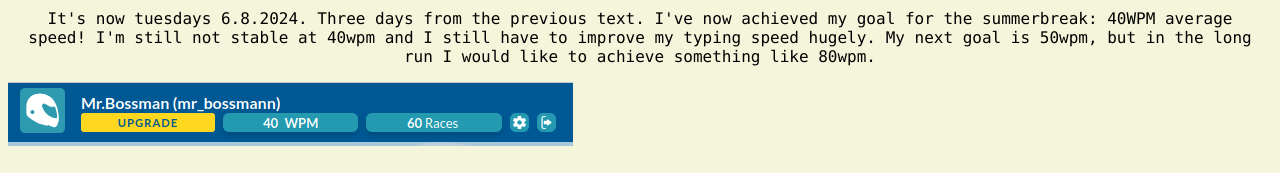
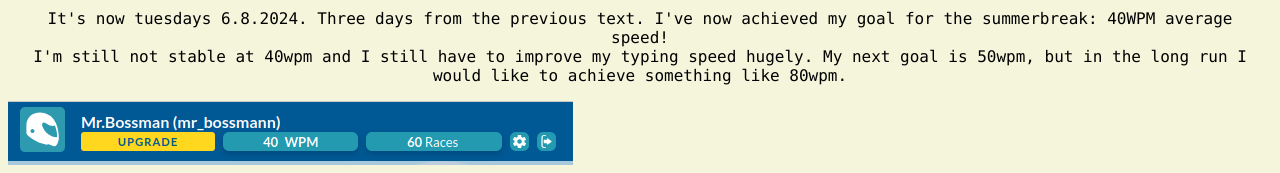
Before and after one commit to mrmirror5/mywebsite, a plain HTML site: page index.html in a window 1280 px wide. Shown: the part 703-876 px from the top of the page. Drawn offline with Linux system fonts and the light colour scheme.

Commit message:
modified html file

```diff
--- a/index.html
+++ b/index.html
@@ -28,7 +28,7 @@
 		At the moment of writing this my current speed is: 34wpm. </p>
 		<a href="https://data.typeracer.com/pit/profile?user=mr_bossmann&ref=badge" target="_top"><img src="https://data.typeracer.com/misc/badge?user=mr_bossmann" border="0" alt="TypeRacer.com scorecard for user mr_bossmann"/></a>
 		<p>It's now tuesdays 6.8.2024. Three days from the previous text. I've now achieved my
-			goal for the summerbreak: 40WPM average speed! I'm still not stable at 40wpm and I still
+			goal for the summerbreak: 40WPM average speed! <br> I'm still not stable at 40wpm and I still
 			have to improve my typing speed hugely. My next goal is 50wpm, but in the long run I would like to achieve something like 80wpm.
 		</p>
 
```
